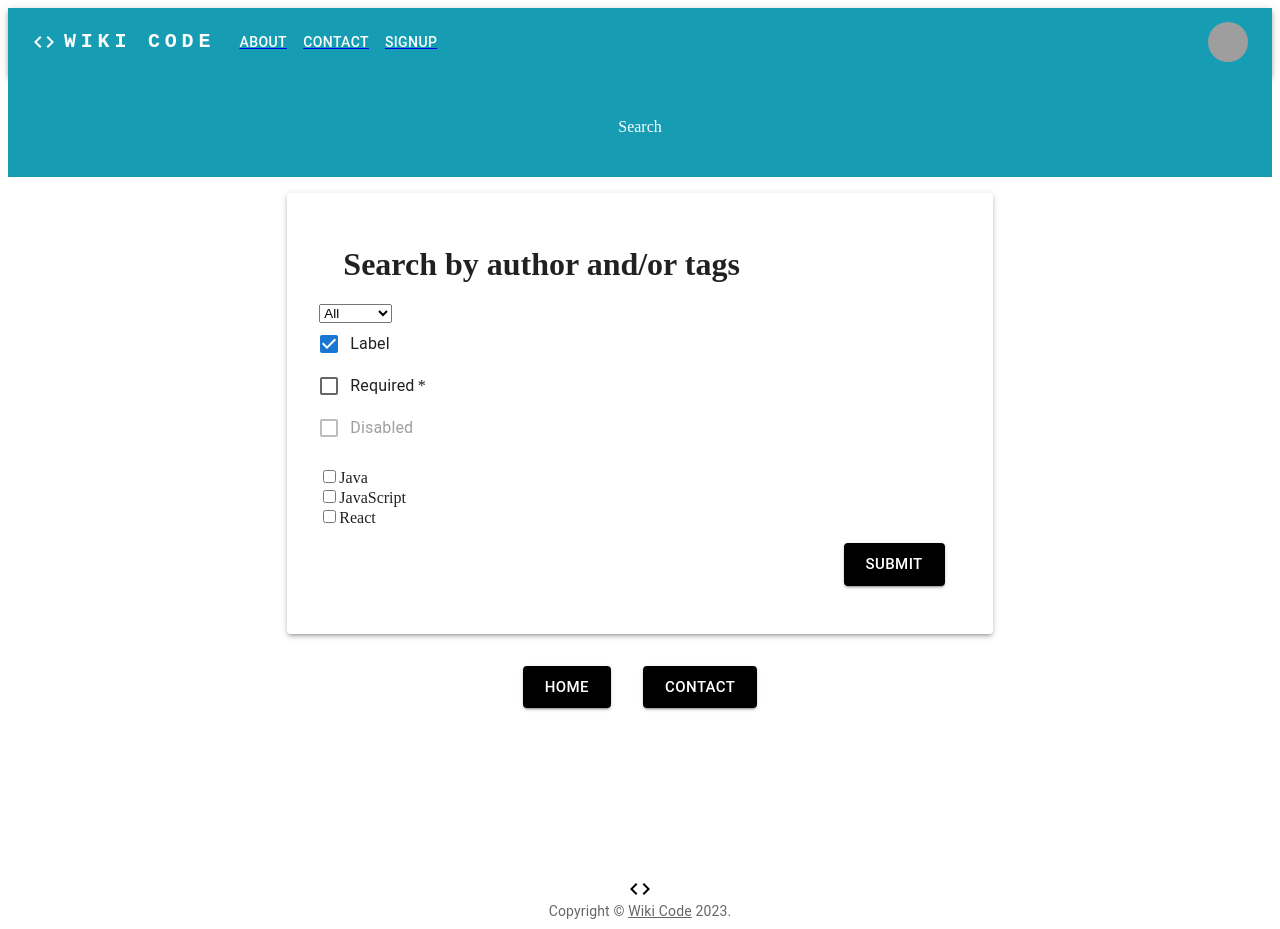
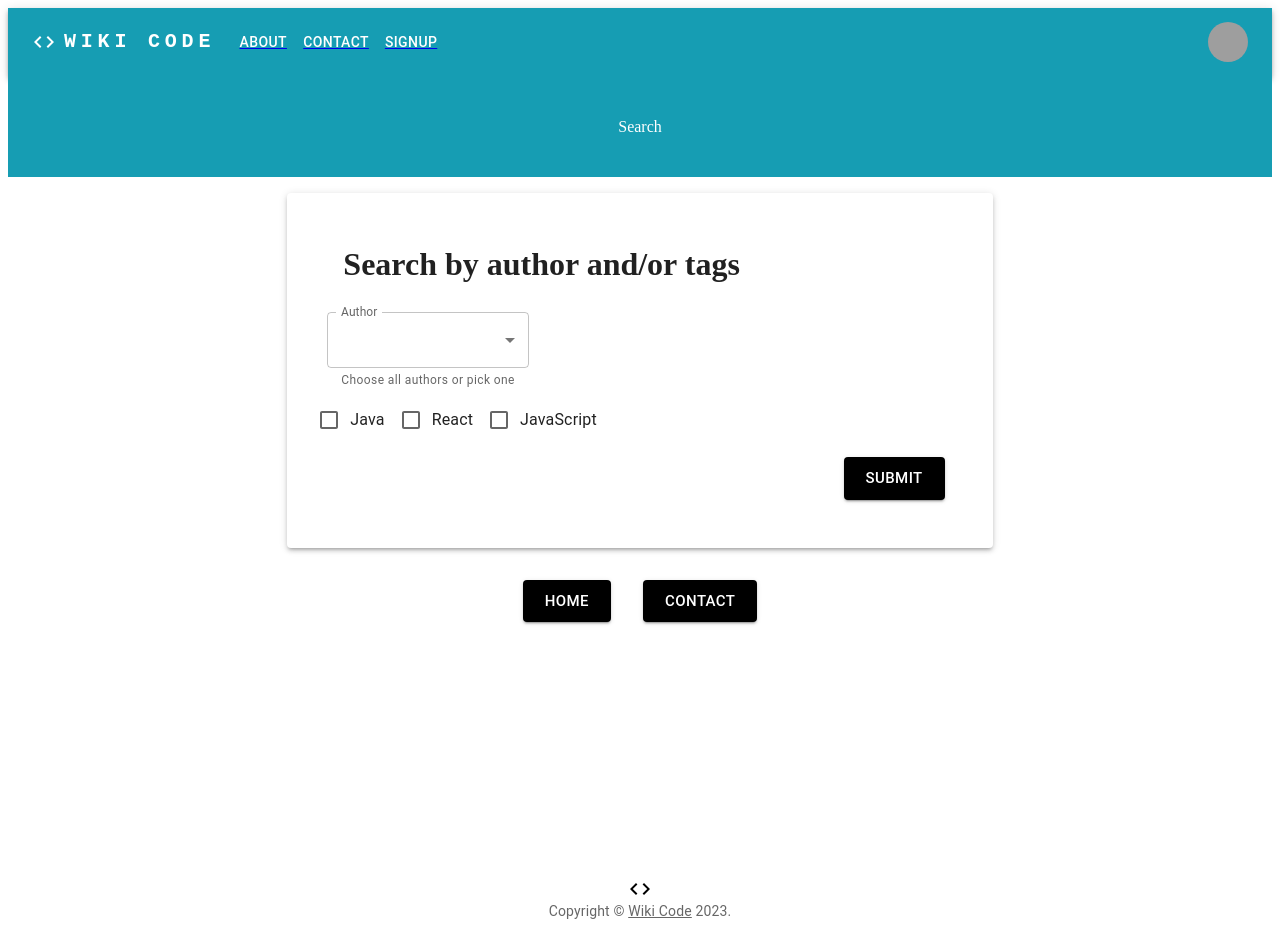
Before and after one commit to lydiavangammeren/wiki-code, a Next.js app: page /search in a window 1280 px wide. Built offline with nearby package versions, Linux system fonts and the light colour scheme; grey boxes are pictures that could not be loaded.

Commit message:
added listitem for authors

```diff
--- a/src/app/search/page.js
+++ b/src/app/search/page.js
@@ -1,43 +1,48 @@
-import { FormGroup, FormControlLabel, Checkbox } from '@mui/material';
+import {
+  FormGroup,
+  FormControlLabel,
+  Checkbox,
+  FormControl,
+  InputLabel,
+  Select,
+  MenuItem,
+  FormHelperText,
+} from "@mui/material";
 import Banner from "../components/Banner";
 import Form from "../components/Form";
 import ButtonGroup from "../components/ButtonGroup";
 
 export default function SearchForm() {
+  function handleChange() {}
   return (
     <>
       <Banner title={"Search"} />
       <Form toolBarText={"Search by author and/or tags"}>
-        <select name="author" id="author">
-          <option value="all" selected>
-            All
-          </option>
-          <option value="author1">Author 1</option>
-          <option value="author2">Author 2</option>
-          <option value="author3">Author 3</option>
-          <option value="author4">Author 4</option>
-        </select>
-        <br/>
-        <FormGroup>
-  <FormControlLabel control={<Checkbox defaultChecked />} label="Label" />
-  <FormControlLabel required control={<Checkbox />} label="Required" />
-  <FormControlLabel disabled control={<Checkbox />} label="Disabled" />
-</FormGroup>
+        <FormControl sx={{ m: 1, minWidth: 120 }}>
+          <InputLabel id="author">Author</InputLabel>
+          <Select
+            labelId="author"
+            id="author"
+            value={"author"}
+            label="author"
+            // onChange={handleChange}
+          >
+            <MenuItem value="">
+              <em>All</em>
+            </MenuItem>
+            <MenuItem value={"Author 1"}>Author 1</MenuItem>
+            <MenuItem value={"Author 2"}>Author 2</MenuItem>
+            <MenuItem value={"Author 3"}>Author 3</MenuItem>
+          </Select>
+          <FormHelperText>Choose all authors or pick one</FormHelperText>
+        </FormControl>
+
         <br />
-        <input type="checkbox" id="language1" name="language1" value="Java" />
-        <label for="language1">Java</label>
-        <br />
-        <input
-          type="checkbox"
-          id="language2"
-          name="language2"
-          value="JavaScript"
-        />
-        <label for="language2">JavaScript</label>
-        <br />
-        <input type="checkbox" id="language3" name="language3" value="React" />
-        <label for="language3">React</label>
-        <br />
+        <FormGroup sx={{ display: "inline" }}>
+          <FormControlLabel control={<Checkbox />} label="Java" />
+          <FormControlLabel control={<Checkbox />} label="React" />
+          <FormControlLabel control={<Checkbox />} label="JavaScript" />
+        </FormGroup>
       </Form>
       <ButtonGroup
         buttonText1={"HOME"}
```
Also changed, not shown: src/app/about/page.js (+64 -17 lines).
